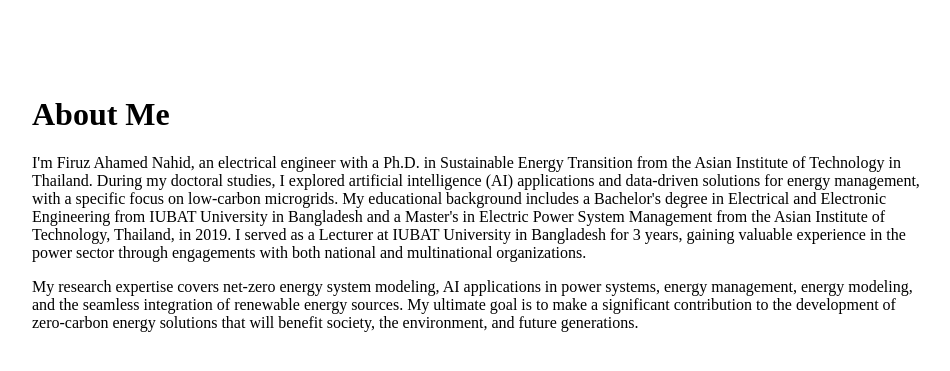
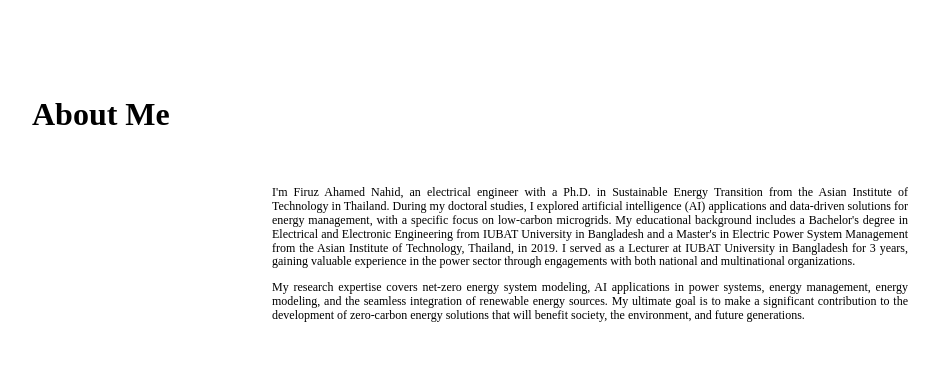
Before and after one commit to FiruzAhamed/firuzahamed.github.io, a Jekyll site: the page built from about.md, in a window 1280 px wide. Shown: the top 371 px of the page, without its empty margins (160-1110 px from the left). Built offline with Jekyll 4.4.1, drawn with Linux system fonts in a browser that asks for light colours.

Commit message:
Update about.md

```diff
--- a/about.md
+++ b/about.md
@@ -6,7 +6,7 @@ permalink: /about/
 
 <h1>About Me</h1>
 
-<div class="about-text">
+<div class="main-content">
 
   <p>I'm Firuz Ahamed Nahid, an electrical engineer with a Ph.D. in Sustainable Energy Transition from the Asian Institute of Technology in Thailand. During my doctoral studies, I explored artificial intelligence (AI) applications and data-driven solutions for energy management, with a specific focus on low-carbon microgrids. My educational background includes a Bachelor's degree in Electrical and Electronic Engineering from IUBAT University in Bangladesh and a Master's in Electric Power System Management from the Asian Institute of Technology, Thailand, in 2019. I served as a Lecturer at IUBAT University in Bangladesh for 3 years, gaining valuable experience in the power sector through engagements with both national and multinational organizations.</p>
 
```
